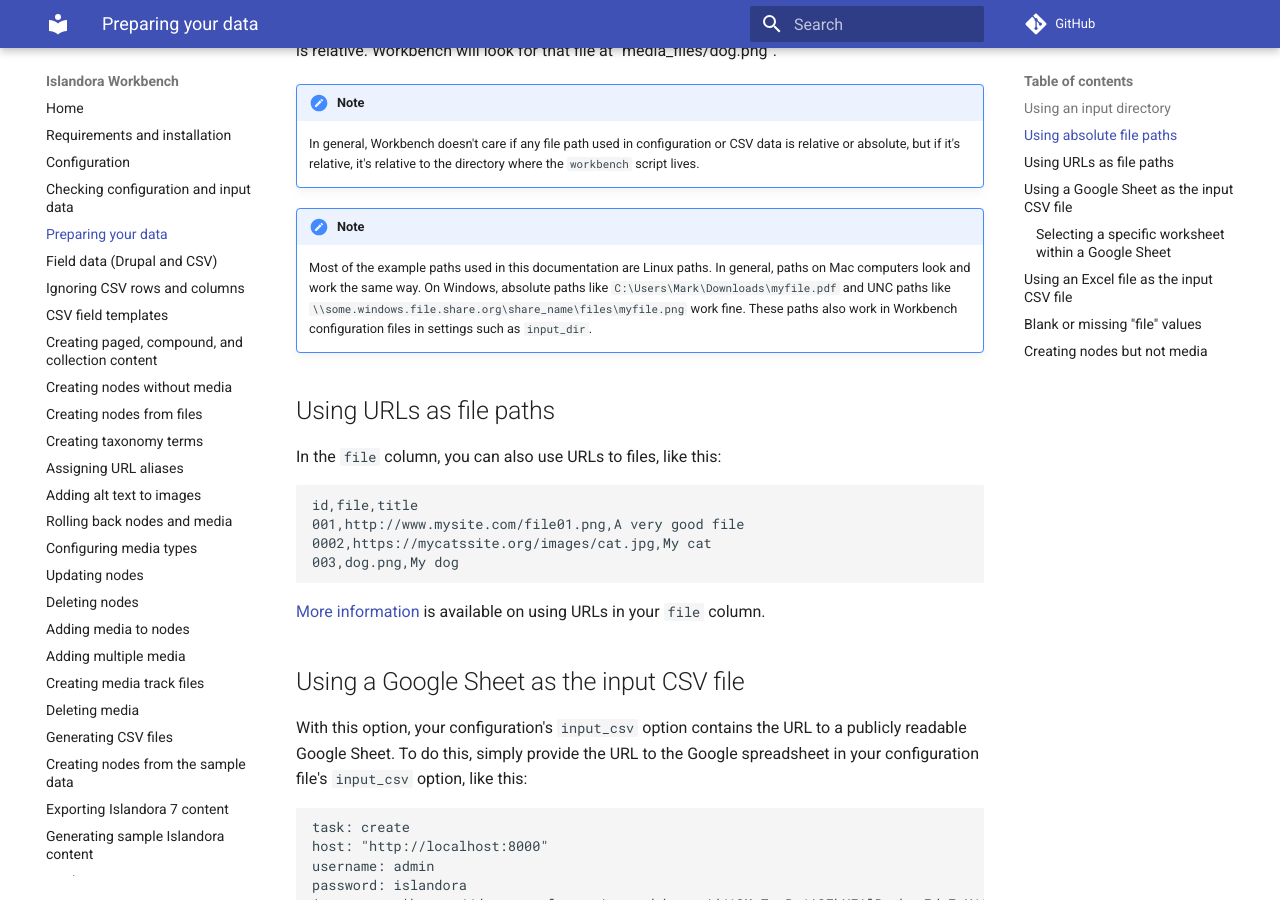
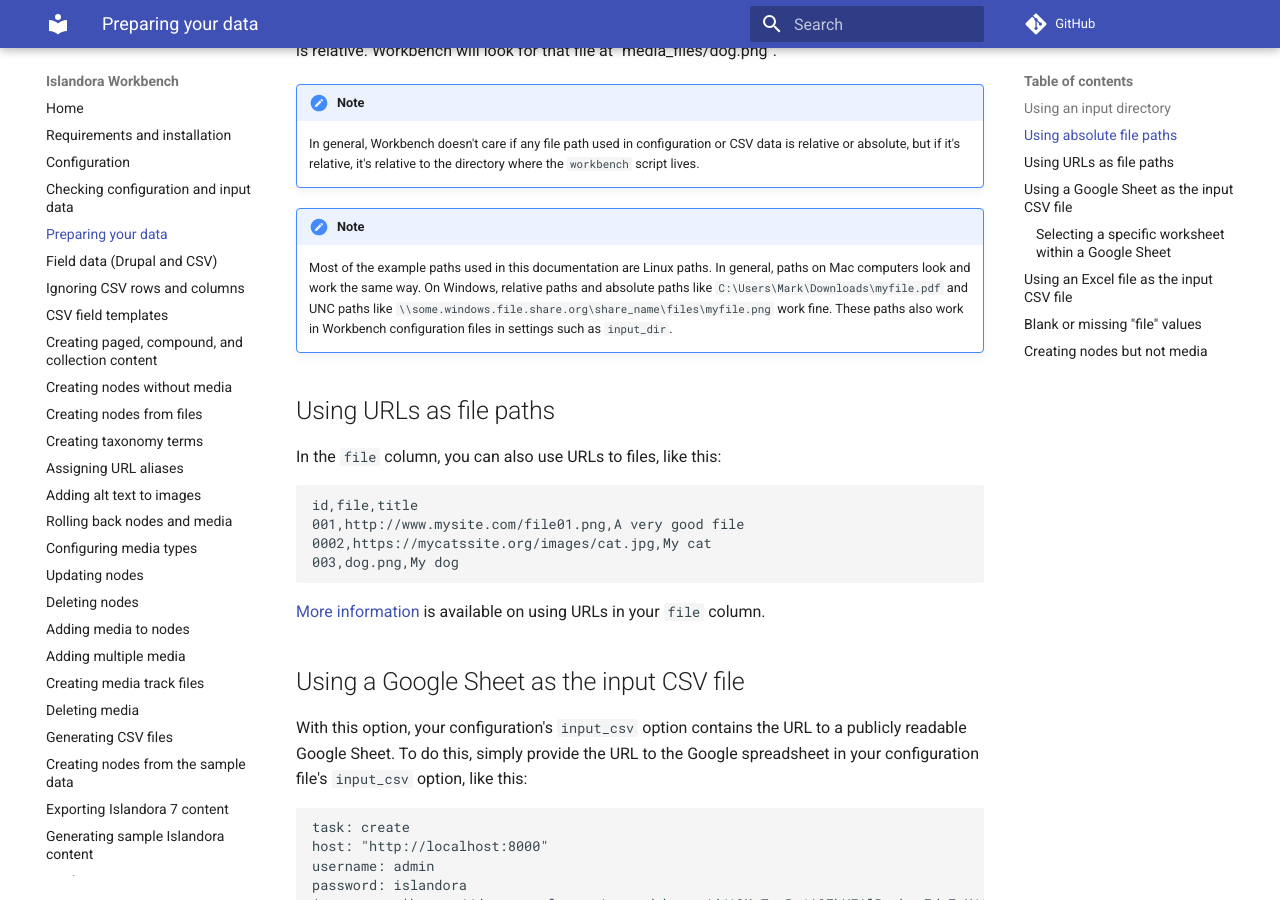
Before and after one commit to mjordan/islandora_workbench_docs, an MkDocs documentation site: the page built from docs/preparing_data.md, in a window 1280 px wide and 900 px high, scrolled down 3539 px. Built offline with MkDocs 1.6.1 and Material for MkDocs 9.7.7, drawn with Linux system fonts in a browser that asks for light colours; comment, search, counter and statistics services are not loaded.

Commit message:
Small clarification regarding paths.

```diff
--- a/docs/preparing_data.md
+++ b/docs/preparing_data.md
@@ -149,7 +149,7 @@
     In general, Workbench doesn't care if any file path used in configuration or CSV data is relative or absolute, but if it's relative, it's relative to the directory where the `workbench` script lives.
 
 !!! note
-    Most of the example paths used in this documentation are Linux paths. In general, paths on Mac computers look and work the same way. On Windows, absolute paths like `C:\Users\Mark\Downloads\myfile.pdf` and UNC paths like `\\some.windows.file.share.org\share_name\files\myfile.png` work fine. These paths also work in Workbench configuration files in settings such as `input_dir`.
+    Most of the example paths used in this documentation are Linux paths. In general, paths on Mac computers look and work the same way. On Windows, relative paths and absolute paths like `C:\Users\Mark\Downloads\myfile.pdf` and UNC paths like `\\some.windows.file.share.org\share_name\files\myfile.png` work fine. These paths also work in Workbench configuration files in settings such as `input_dir`.
 
 ## Using URLs as file paths
 
```
